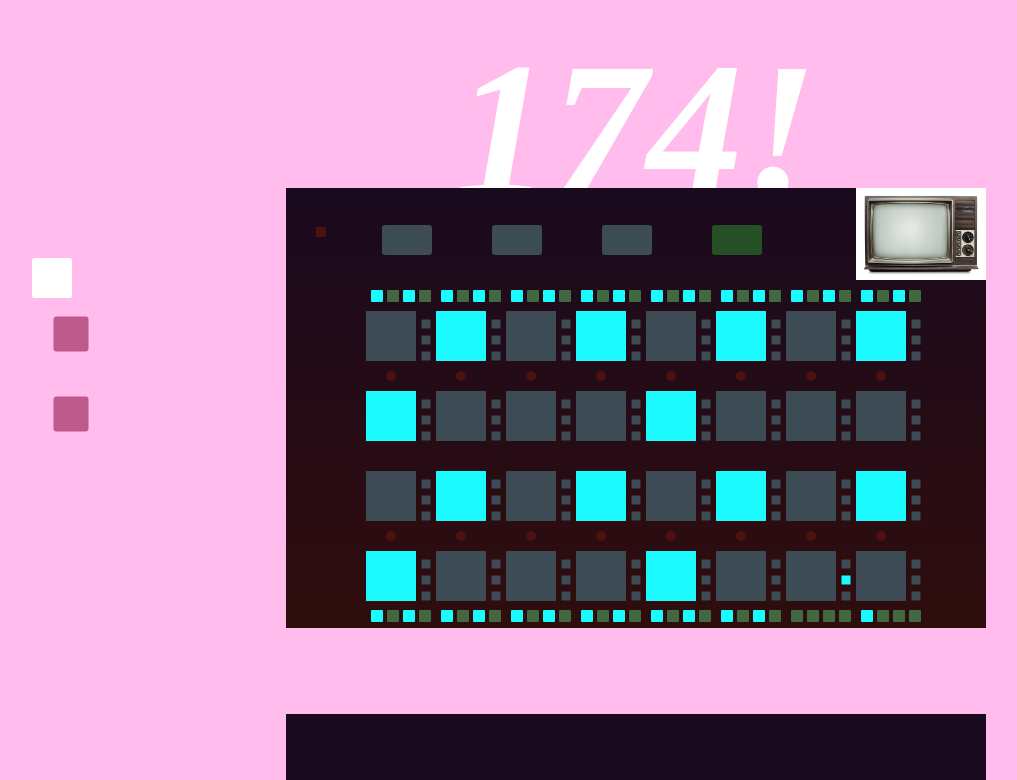
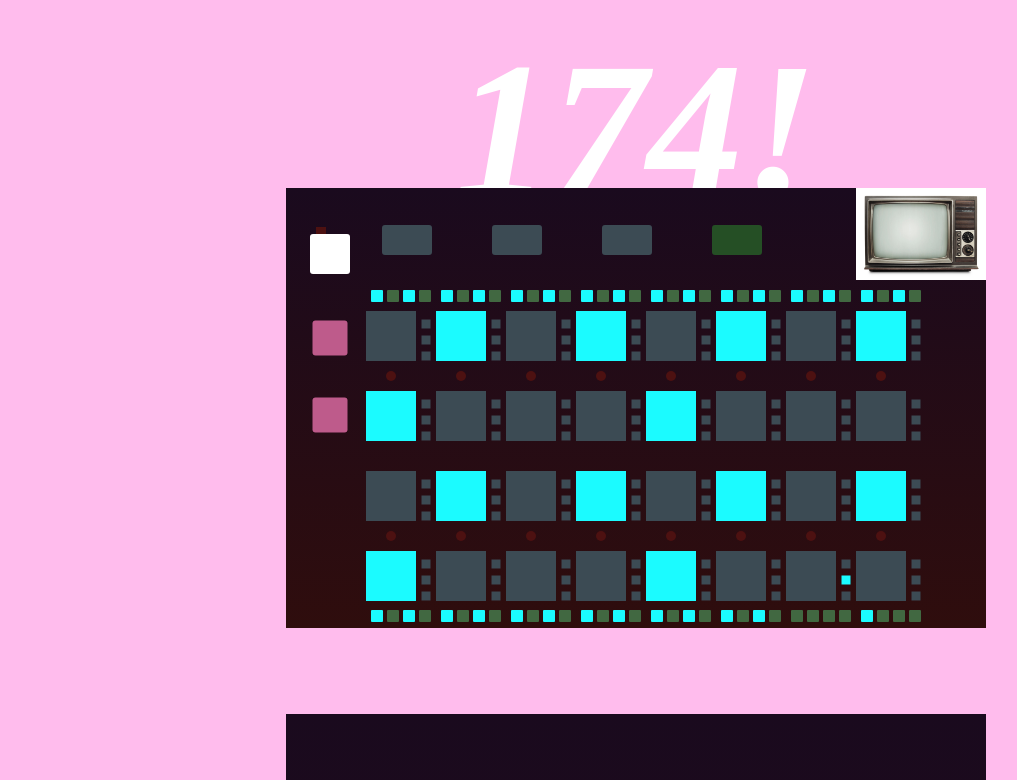
Before and after one commit to elliotmangini/one_seventy_four, a plain HTML site: page index.html in a window 1280 px wide. Shown: the top 780 px of the page, without its empty margins (4-1021 px from the left). Drawn offline with Linux system fonts and the light colour scheme.

Commit message:
fixed position of module 1 left panel buttons.

```diff
--- a/index.html
+++ b/index.html
@@ -15,7 +15,11 @@
         <div class="mainDisplay"></div>
     </div>
 
-    <div class="distributeHorizontal" id="playPause"></div>
+    <div id="leftPanelButtons">
+        <div class="distributeHorizontal" id="playPause"></div>
+        <div class="distributeHorizontal" id="snareBank"></div>
+        <div class="distributeHorizontal" id="kickBank"></div>
+    </div>
 
     <div class="distributeHorizontal" id="hotSampler">
         <div class="hotSampler" id="sampler1"></div>
@@ -23,9 +27,6 @@
         <div class="hotSampler" id="sampler3"></div>
         <div class="hotSampler" id="sampler4"></div>
     </div>
-
-        <div class="distributeHorizontal" id="snareBank"></div>
-        <div class="distributeHorizontal" id="kickBank"></div>
 
     <!-- <div class="snareSelector"></div> -->
     <!-- <div class="kickSelector"></div> -->
--- a/script.js
+++ b/script.js
@@ -84,14 +84,14 @@ illuminateButtons();
 function play() {
     startIntervalFunctions = setInterval(tickingFunctions, milliseconds);
     startIntervalClock = setInterval(incrementClock, milliseconds);
-    console.log('Playback started.')
+    console.log('Playback was just started.')
 }
 
 function pause() {
     clearInterval(startIntervalFunctions);
     clearInterval(startIntervalClock);
     let clockPosition = 0;
-    console.log('Playback paused.')
+    console.log('Playback was just paused.')
 }
 
 // Main Time-Based Logic Functions.
@@ -321,7 +321,7 @@ const bassSequencerButtons = document.querySelectorAll('.bassSeqButton');
 smallSequencerButtons.forEach(button => {
         button.addEventListener('click', (e)=>{
             e.stopPropagation();
-            console.log('button clicked')
+            console.log('small sequencer button clicked')
         let stepId = button.id.slice(1);
         let patternArray = [];
 
@@ -339,7 +339,7 @@ smallSequencerButtons.forEach(button => {
 
 bigSequencerButtons.forEach(button => {
     button.addEventListener('click', (e)=>{
-    console.log('button clicked')
+    console.log('big sequencer button clicked')
     let stepId = button.id.slice(1);
     let patternArray = [];
 
@@ -393,7 +393,7 @@ function convertBassEigthsToId (patternItem) {
 
 bassSequencerButtons.forEach(button => {
     button.addEventListener('click', (e)=>{
-    console.log('bass button clicked')
+    console.log('bass sequencer button clicked')
     let stepId = button.id.slice(0);
     updatePattern(bassPattern, convertBassIdToEigths(stepId));
     illuminateButtons();
@@ -445,6 +445,7 @@ samplerElement4.addEventListener("click", e => {
     if (playState === true) {
         myPlay(hotSample4);
         playPause();
+        clockPosition = 0;
         console.log('REEEEWWIIINNNDDDD');
     }
 })
@@ -467,7 +468,6 @@ function playPause() {
 
 const playPauseElement = document.getElementById('playPause')
 playPauseElement.addEventListener("click", e => {
-    // console.log('checking playstate');
     playPause();
 })
 
--- a/style.css
+++ b/style.css
@@ -10,6 +10,7 @@
     --panel1: rgb(26, 10, 30);
     --panel2: rgb(47, 13, 13);
     --dimGreen: rgb(65, 104, 65);
+    --backgroundPink: #ffbced;
 }
 
 
@@ -40,6 +41,57 @@ body {
     transform: translate(-50%, -50%);
     background: linear-gradient(var(--panel1), var(--panel2));
 }
+
+#leftPanelButtons {
+  position: absolute;
+  width: 700px;
+  height: 440px;
+  top: 50%;
+  left: 50%;
+  -webkit-transform: translate(-50%, -50%);
+  -moz-transform: translate(-50%, -50%);
+  -o-transform: translate(-50%, -50%);
+  -ms-transform: translate(-50%, -50%);
+  transform: translate(-50%, -50%);
+
+}
+
+#playPause {
+  width: 40px;
+  height: 40px;
+  margin: 30px;
+  border-radius: 3px;
+  display: flex;
+  justify-content: flex-end;
+  background-color: white;
+  top: 10%;
+  left: 2%;
+}
+
+#snareBank {
+  width: 35px;
+  height: 35px;
+  margin: 30px;
+  border-radius: 3px;
+  display: flex;
+  justify-content: flex-end;
+  background-color: rgb(190, 91, 139);
+  top: 29%;
+  left: 2%;
+}
+
+#kickBank {
+  width: 35px;
+  height: 35px;
+  margin: 30px;
+  border-radius: 3px;
+  display: flex;
+  justify-content: flex-end;
+  background-color: rgb(190, 91, 139);
+  top: 46.5%;
+  left: 2%;
+}
+
 
   #tvJpg {
     width: 130px;
@@ -154,44 +206,8 @@ body {
   left: 45%;
 }
 
-#playPause {
-  width: 40px;
-  height: 40px;
-  margin: 30px;
-  border-radius: 3px;
-  display: flex;
-  justify-content: flex-end;
-  background-color: white;
-  top: 31%;
-  left: 2%;
-}
-
 #sampler4 {
   background-color: rgb(37, 79, 37);
-}
-
-#snareBank {
-  width: 35px;
-  height: 35px;
-  margin: 30px;
-  border-radius: 3px;
-  display: flex;
-  justify-content: flex-end;
-  background-color: rgb(190, 91, 139);
-  top: 38%;
-  left: 3.5%;
-}
-
-#kickBank {
-  width: 35px;
-  height: 35px;
-  margin: 30px;
-  border-radius: 3px;
-  display: flex;
-  justify-content: flex-end;
-  background-color: rgb(190, 91, 139);
-  top: 48%;
-  left: 3.5%;
 }
 
 .hatSeqButton {
```
